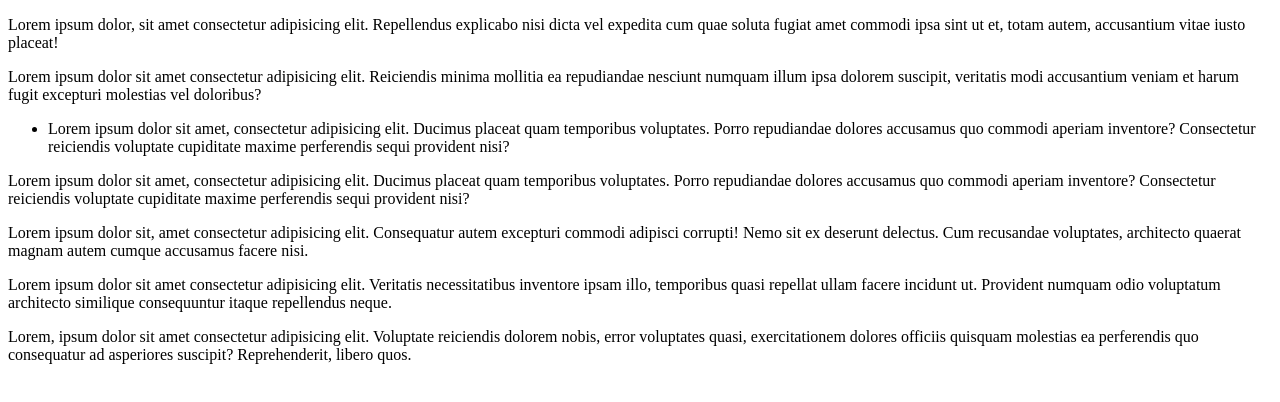
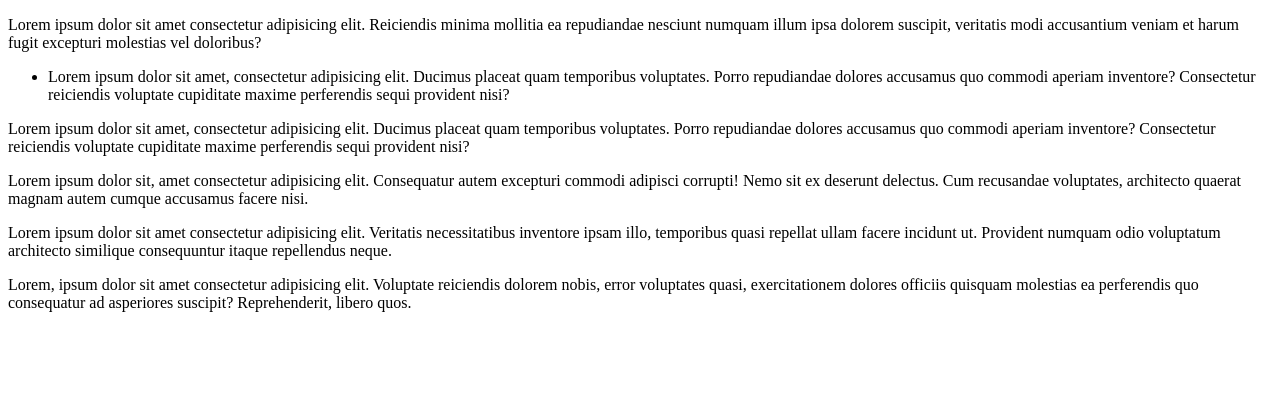
Before and after one commit to RomanPateichuk/HelloPackage, a website: page index.html in a window 1280 px wide. Drawn offline with Linux system fonts and the light colour scheme.

```diff
--- a/index.html
+++ b/index.html
@@ -9,8 +9,6 @@
 </head>
 
 <body>
-  <p>Lorem ipsum dolor, sit amet consectetur adipisicing elit. Repellendus explicabo nisi dicta vel expedita cum quae
-    soluta fugiat amet commodi ipsa sint ut et, totam autem, accusantium vitae iusto placeat!</p>
   <p>Lorem ipsum dolor sit amet consectetur adipisicing elit. Reiciendis minima mollitia ea repudiandae nesciunt numquam
     illum ipsa dolorem suscipit, veritatis modi accusantium veniam et harum fugit excepturi molestias vel doloribus?</p>
   <ul>
```
